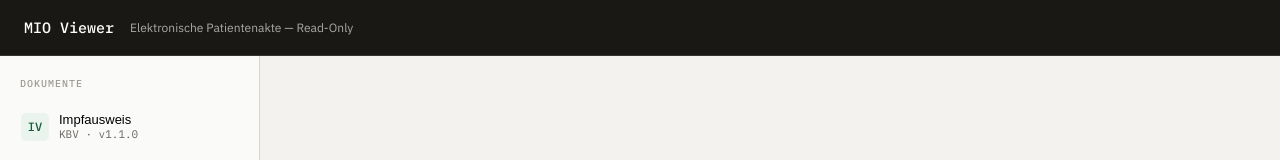
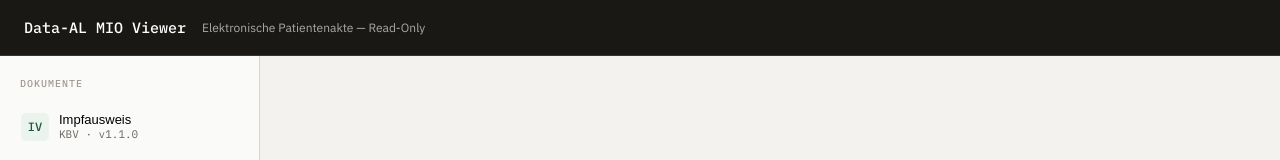
Before and after one commit to mruess/mio-viewer-project, a React (Vite) app in the folder packages/mio-viewer/: page / in a window 1280 px wide. Shown: the top 160 px of the page. Built offline with nearby package versions, Linux system fonts and the light colour scheme.

Commit message:
Neuer Titel: Data-AL MIO Viewer

```diff
--- a/packages/mio-viewer/src/App.tsx
+++ b/packages/mio-viewer/src/App.tsx
@@ -20,9 +20,9 @@ type ViewerState =
 
 const BUILT_IN_DOCS: DocEntry[] = [
   { id: 'builtin-vacc', label: 'Impfausweis', desc: 'KBV · v1.1.0', type: 'vacc', xml: impfausweisXml },
-  { id: 'builtin-eau',     label: 'eAU',         desc: 'Erstbescheinigung', type: 'eau', xml: eauXml },
-  { id: 'builtin-eau-kbv', label: 'eAU (KBV)',   desc: 'KBV_PR_EAU v1.2',   type: 'eau', xml: eauKbvXml },
-  { id: 'builtin-mp',  label: 'Mutterpass',   desc: '5 Befunde', type: 'mp', xml: mutterpassXml },
+  { id: 'builtin-eau', label: 'eAU', desc: 'Erstbescheinigung', type: 'eau', xml: eauXml },
+  { id: 'builtin-eau-kbv', label: 'eAU (KBV)', desc: 'KBV_PR_EAU v1.2', type: 'eau', xml: eauKbvXml },
+  { id: 'builtin-mp', label: 'Mutterpass', desc: '5 Befunde', type: 'mp', xml: mutterpassXml },
 ]
 
 export function App() {
@@ -63,8 +63,8 @@ export function App() {
             : `Ladefehler: ${e instanceof Error ? e.message : String(e)}`,
         })
       })
-  // parseAndShow ist stabil (useCallback ohne deps-Änderungen) — einmalig beim Mount
-  // eslint-disable-next-line react-hooks/exhaustive-deps
+    // parseAndShow ist stabil (useCallback ohne deps-Änderungen) — einmalig beim Mount
+    // eslint-disable-next-line react-hooks/exhaustive-deps
   }, [])
 
   const parseAndShow = useCallback((xml: string, id: string) => {
@@ -113,7 +113,7 @@ export function App() {
     <div className={`app-shell${showSidebar ? '' : ' app-shell--no-sidebar'}`}>
       <header className="app-header">
         <span style={{ fontFamily: "'IBM Plex Mono', monospace", fontSize: 15, fontWeight: 500 }}>
-          MIO Viewer
+          Data-AL MIO Viewer
         </span>
         <span style={{ fontSize: 12, color: '#aaa' }}>
           Elektronische Patientenakte — Read-Only
@@ -159,8 +159,8 @@ function ViewerContent({ state }: { state: ViewerState }) {
   const { result } = state
   switch (result.type) {
     case 'vaccination': return <VaccinationViewer data={result.data} />
-    case 'eau':         return <EauViewer data={result.data} />
-    case 'mutterpass':  return <MutterpassViewer data={result.data} />
+    case 'eau': return <EauViewer data={result.data} />
+    case 'mutterpass': return <MutterpassViewer data={result.data} />
     case 'unknown':
       return (
         <div className="error-box" style={{ margin: 24 }}>
```
